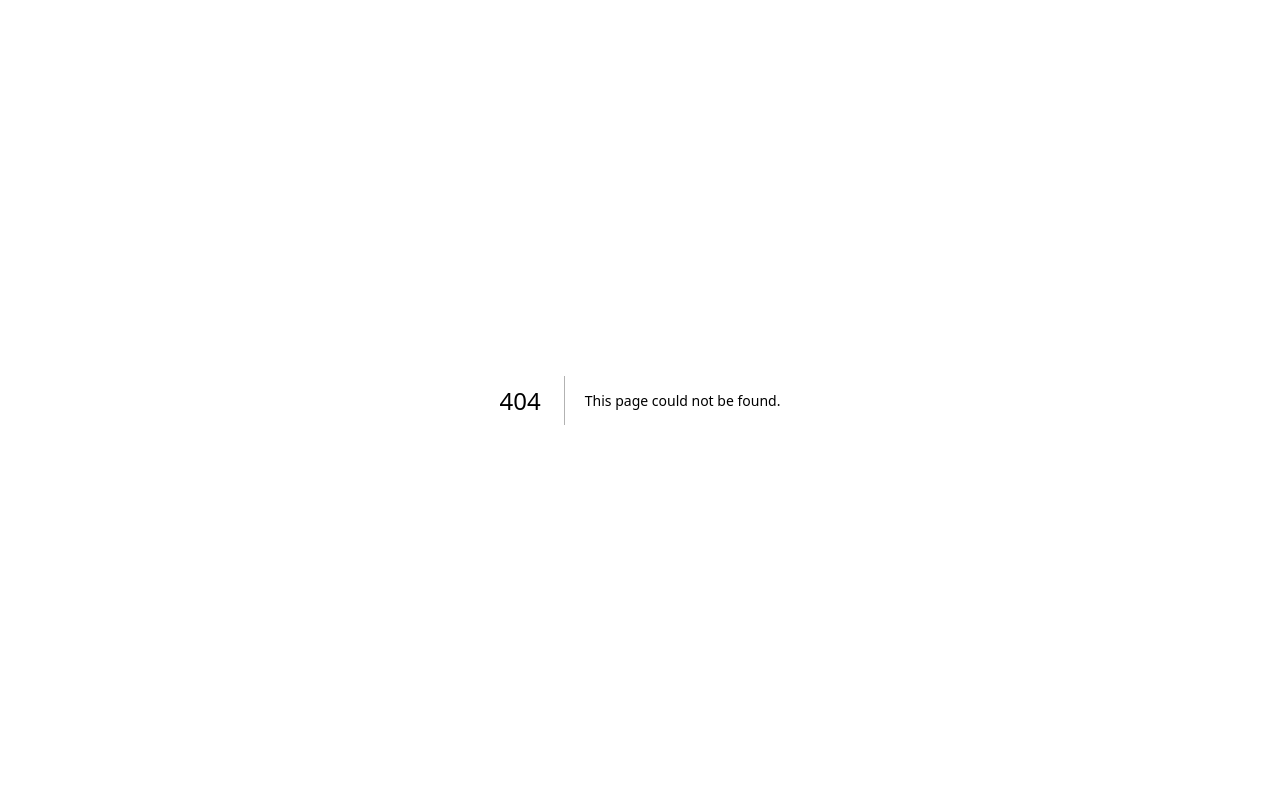
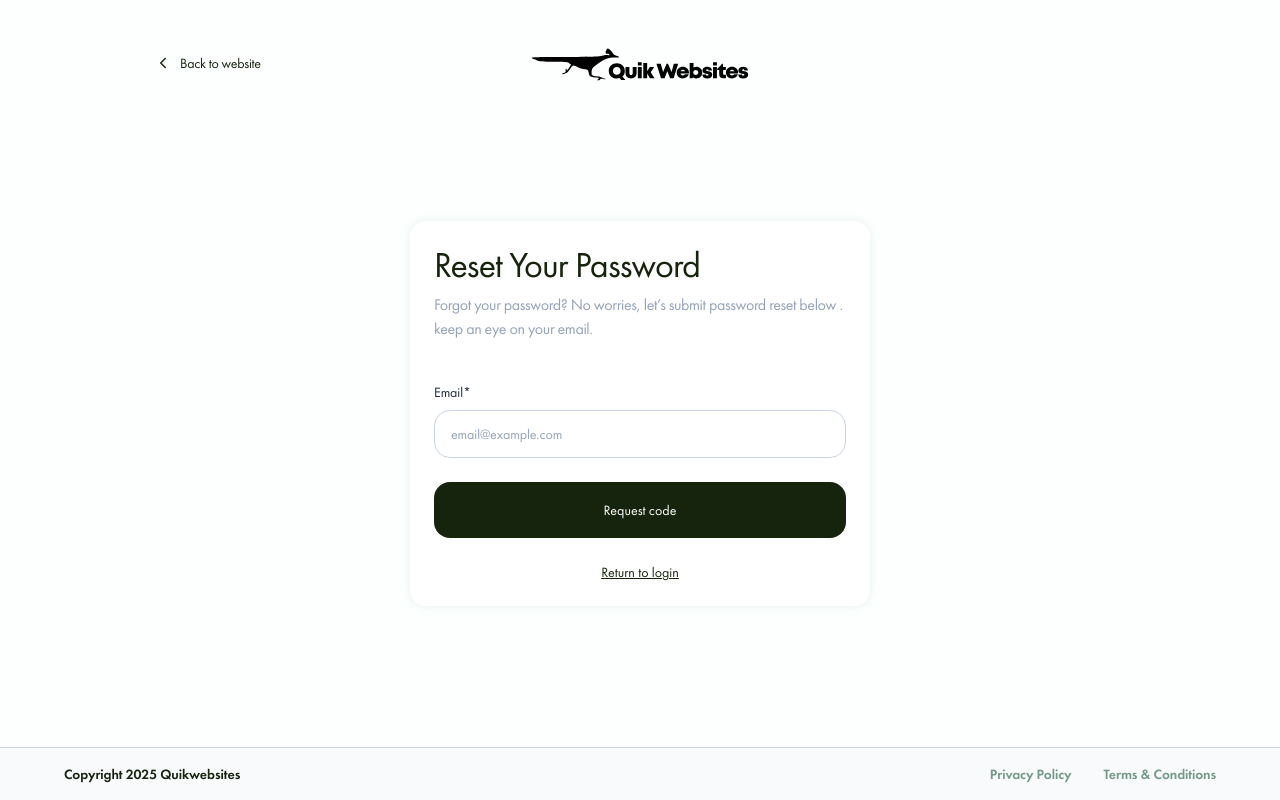
Before and after one commit to Quikwebsites/Quik-Websites, a Next.js app: page /reset-password in a window 1280 px wide. Before the commit this address had no page. Built offline with nearby package versions, Linux system fonts and the light colour scheme.

Commit message:
password reset page

```diff
--- a/app/(auth)/login/page.jsx
+++ b/app/(auth)/login/page.jsx
@@ -27,7 +27,7 @@ const formSchema = z.object({
     .min(8, { message: "Password must be at least 8 characters" }),
 });
 
-export default function Login() {
+export default function LoginPage() {
   const [showPassword, setShowPassword] = useState(false);
   const [keepLoggedIn, setKeepLoggedIn] = useState(true);
 
@@ -106,7 +106,7 @@ export default function Login() {
               onCheckedChange={setKeepLoggedIn}
             />
 
-            <Link href="#" className="text-sm text-midGreen">
+            <Link href="/reset-password" className="text-sm text-midGreen">
               Forgot Password?
             </Link>
           </div>
--- /dev/null
+++ b/app/(auth)/reset-password/NewPasswordForm.jsx
@@ -0,0 +1,102 @@
+"use client";
+
+import { Button } from "@/components/ui/button";
+import { Input } from "@/components/ui/input";
+import { zodResolver } from "@hookform/resolvers/zod";
+import { useForm } from "react-hook-form";
+import { z } from "zod";
+
+import {
+  Form,
+  FormControl,
+  FormField,
+  FormItem,
+  FormLabel,
+  FormMessage,
+} from "@/components/ui/form";
+import { useRouter } from "next/navigation";
+
+const formSchema = z
+  .object({
+    newPassword: z
+      .string()
+      .min(8, { message: "Password must be at least 8 characters" }),
+    confirmPassword: z
+      .string()
+      .min(8, { message: "Password must be at least 8 characters" }),
+  })
+  .superRefine(({ newPassword, confirmPassword }, ctx) => {
+    if (newPassword !== confirmPassword) {
+      ctx.addIssue({
+        code: "custom",
+        message: "The passwords did not match",
+        path: ["confirmPassword"],
+      });
+    }
+  });
+
+export default function NewPasswordForm() {
+  const form = useForm({
+    resolver: zodResolver(formSchema),
+    defaultValues: {
+      newPassword: "",
+      confirmPassword: "",
+    },
+  });
+
+  const router = useRouter();
+
+  const onSubmit = (data) => {
+    // Handle form submission
+    console.log(data);
+    router.push("/reset-password?phase=reset-successful");
+  };
+
+  return (
+    <Form {...form}>
+      <form onSubmit={form.handleSubmit(onSubmit)} className="">
+        <FormField
+          control={form.control}
+          name="newPassword"
+          render={({ field }) => (
+            <FormItem variant="auth">
+              <FormLabel variant="auth">New password</FormLabel>
+              <FormControl>
+                <Input
+                  placeholder="Min 8 characters"
+                  variant="auth"
+                  {...field}
+                />
+              </FormControl>
+
+              <FormMessage variant="auth" />
+            </FormItem>
+          )}
+        />
+
+        <FormField
+          control={form.control}
+          name="confirmPassword"
+          render={({ field }) => (
+            <FormItem variant="auth">
+              <FormLabel variant="auth">Confirm password</FormLabel>
+              <FormControl>
+                <Input
+                  placeholder="Confirm new password"
+                  variant="auth"
+                  {...field}
+                />
+              </FormControl>
+
+              <FormMessage variant="auth" />
+            </FormItem>
+          )}
+        />
+
+        <Button type="submit" variant="default" size="full" className="mt-4">
+          Save Password & Login
+        </Button>
+      </form>
+    </Form>
+  );
+}
--- /dev/null
+++ b/app/(auth)/reset-password/RequestResetCodeForm.jsx
@@ -0,0 +1,75 @@
+"use client";
+
+import Link from "next/link";
+import { Button } from "@/components/ui/button";
+import { Input } from "@/components/ui/input";
+import { zodResolver } from "@hookform/resolvers/zod";
+import { useForm } from "react-hook-form";
+import { z } from "zod";
+
+import {
+  Form,
+  FormControl,
+  FormField,
+  FormItem,
+  FormLabel,
+  FormMessage,
+} from "@/components/ui/form";
+import { useRouter } from "next/navigation";
+
+const formSchema = z.object({
+  email: z.string().email({ message: "Invalid email address" }),
+});
+
+export default function RequestResetCodeForm() {
+  const form = useForm({
+    resolver: zodResolver(formSchema),
+    defaultValues: {
+      email: "",
+    },
+  });
+
+  const router = useRouter();
+
+  const onSubmit = (data) => {
+    // Handle form submission
+    console.log(data);
+    router.push("/reset-password?phase=new-password");
+  };
+
+  return (
+    <Form {...form}>
+      <form onSubmit={form.handleSubmit(onSubmit)} className="">
+        <FormField
+          control={form.control}
+          name="email"
+          render={({ field }) => (
+            <FormItem variant="auth">
+              <FormLabel variant="auth">Email*</FormLabel>
+              <FormControl>
+                <Input
+                  placeholder="email@example.com"
+                  variant="auth"
+                  {...field}
+                />
+              </FormControl>
+
+              <FormMessage variant="auth" />
+            </FormItem>
+          )}
+        />
+
+        <Button type="submit" variant="default" size="full" className="mt-4">
+          Request code
+        </Button>
+
+        <Link
+          href="/login"
+          className="mt-6 block w-full text-center text-sm text-darkGreen underline"
+        >
+          Return to login
+        </Link>
+      </form>
+    </Form>
+  );
+}
--- /dev/null
+++ b/app/(auth)/reset-password/page.jsx
@@ -0,0 +1,35 @@
+import AuthFormCard from "@/components/layout/auth-form-card";
+import RequestResetCodeForm from "./RequestResetCodeForm";
+import NewPasswordForm from "./NewPasswordForm";
+import ConfirmationBox from "@/components/layout/confirmation-box";
+
+export default async function ResetPasswordPage({ searchParams }) {
+  const { phase } = await searchParams;
+
+  return (
+    <>
+      {phase === "reset-successful" ? (
+        <ConfirmationBox
+          title="Your password has been reset"
+          description="Your password has been reset"
+          navigateTo="/login"
+        />
+      ) : (
+        <AuthFormCard
+          title="Reset Your Password"
+          description={
+            phase === "new-password"
+              ? "Select your new password below"
+              : "Forgot your password? No worries, let’s submit password reset below . keep an eye on your email."
+          }
+        >
+          {phase === "new-password" ? (
+            <NewPasswordForm />
+          ) : (
+            <RequestResetCodeForm />
+          )}
+        </AuthFormCard>
+      )}
+    </>
+  );
+}
--- /dev/null
+++ b/components/layout/confirmation-box.jsx
@@ -0,0 +1,46 @@
+"use client";
+
+import { Check } from "lucide-react";
+import { useRouter } from "next/navigation";
+import { useEffect, useState } from "react";
+
+export default function ConfirmationBox({ title, description, navigateTo }) {
+  const [seconds, setSeconds] = useState(10);
+
+  const router = useRouter();
+
+  useEffect(() => {
+    const interval = setInterval(() => {
+      setSeconds((prev) => (prev <= 0 ? 0 : prev - 1));
+    }, 1000);
+
+    if (seconds <= 0) {
+      clearInterval(interval);
+      router.push(navigateTo);
+    }
+
+    return () => clearInterval(interval);
+  }, [seconds]);
+
+  console.log(seconds);
+
+  return (
+    <div className="shadow-10px flex w-full flex-col items-center justify-center rounded-2xl bg-white p-6 px-6 py-12 md:w-[360px]">
+      <Check
+        size={48}
+        className="bg-gradient-green2 rounded-full p-2 text-white"
+      />
+
+      <h1 className="my-6 text-center text-4xl font-normal tracking-tight text-darkGreen">
+        {title}
+      </h1>
+      <p className="text-base font-normal tracking-tight text-gray40">
+        {description}
+      </p>
+
+      <p className="mt-8 text-center text-4xl font-normal tracking-tight text-darkGreen">
+        <span className="font-medium">{seconds}</span> seconds
+      </p>
+    </div>
+  );
+}
```
